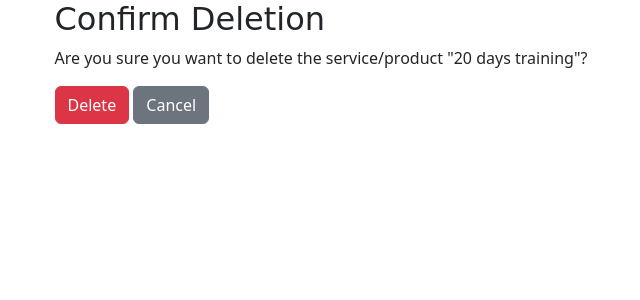
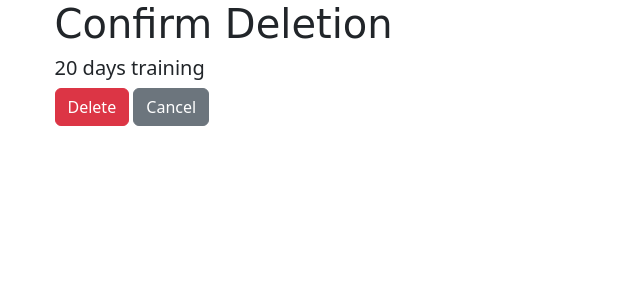
Before and after one commit to Abhi-AD/MMS, a Django app: page /main/service/3/delete/ in a window 1280 px wide. Shown: the part 56-356 px from the top of the page, without its empty margins (35-675 px from the left). Run offline with Django 4.2, Linux system fonts and the light colour scheme; a user stored in the database is signed in; data comes from the database, SQL or seed files in the repository; both versions use the stored data as it was after the commit; some libraries are stand-ins or nearby versions.

Commit message:
service edit any

```diff
--- a/admin_app/urls.py
+++ b/admin_app/urls.py
@@ -63,6 +63,6 @@ urlpatterns = [
     ),
     path("service/<int:pk>/edit/", ServiceEditView.as_view(), name="service_edit"),
     path(
-        "service/<int:pk>/delete/", ServiceDeleteView.as_view(), name="service-delete"
+        "service/<int:pk>/delete/", ServiceDeleteView.as_view(), name="service_delete"
     ),
 ]
--- a/template/app/header.html
+++ b/template/app/header.html
@@ -32,6 +32,7 @@
                     <li class="nav-item">
                          <a class="nav-link" href="{% url 'profile' %}">Profile</a>
                     </li>
+
                     <li class="nav-item">
                          <a class="nav-link" href="{% url 'user_logout' %}">Logout</a>
                     </li>
@@ -40,6 +41,9 @@
                          <a class="nav-link" href="{% url 'user_login' %}">Login</a>
                     </li>
                     {% endif %}
+                    <li class="nav-item">
+                         <a class="nav-link" href="{% url 'profile' %}">Service</a>
+                    </li>
                </ul>
           </div>
      </div>
--- a/template/main/service/service_confirm_delete.html
+++ b/template/main/service/service_confirm_delete.html
@@ -2,13 +2,11 @@
 {% load static %}
 {% block content %}
 
-<h2>Confirm Deletion</h2>
+<h1>Confirm Deletion</h1><h5>{{ object }}</h5>
 
-<p>Are you sure you want to delete the service/product "{{ object }}"?</p>
-
-<form method="post" action="{% url 'service-delete' pk=object.pk %}">
+<form method="post" action="">
      {% csrf_token %}
-     <input type="submit" class="btn btn-danger" value="Delete">
+     <input type="submit" class="btn btn-danger" value="Delete" onclick="return confirm('Are you sure Confirm?')">
      <a href="{% url 'service' %}" class="btn btn-secondary">Cancel</a>
 </form>
 {% endblock content %}
--- a/template/main/service/service_edit_view.html
+++ b/template/main/service/service_edit_view.html
@@ -19,7 +19,7 @@
                     {% csrf_token %}
                     {{ form.as_p }}
                     <button type="submit" class="btn btn-success">Submit</button>
-                    <a href="{% url 'service' %}" class="btn btn-secondary ">Back</a>
+                    <a href="{% url 'service_view_detail' service.pk %}" class="btn btn-secondary ">Back</a>
                </form>
 
           </div>
--- a/template/main/service/service_profile_view.html
+++ b/template/main/service/service_profile_view.html
@@ -87,6 +87,7 @@
                               </div>
                          </div>
                          <a href="{% url 'service_edit' service.pk%}" class="btn btn-primary">Edit</a>
+                         <a href="{% url 'service_delete' service.pk%}" class="btn btn-danger" onclick="return confirm('Are you sure Confirm?')">Delete</a>
                          <a href="{% url 'service' %}" class="btn btn-secondary">Back</a>
                     </div>
                </div>
```
Also changed, not shown: app/views.py (+0 -7 lines), template/app/payment/payment.html (+0 -14 lines), README.md (added), db.sqlite3.
